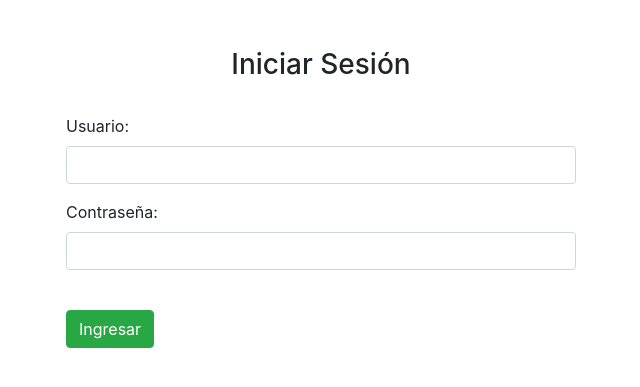
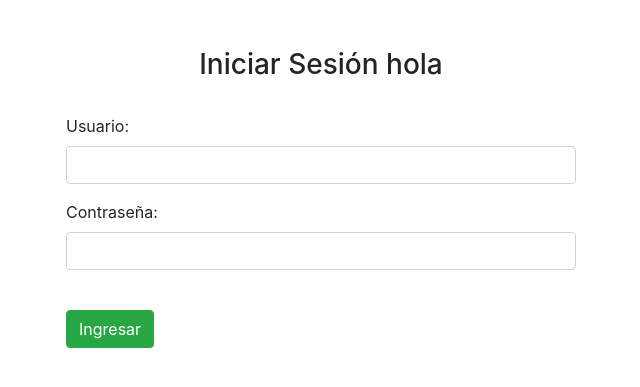
Before and after one commit to Caterina2001/Servicios-Biblioteca, a PHP site: template includes/login.php in a window 1280 px wide. Shown: the top 387 px of the page, without its empty margins (319-959 px from the left). Run offline with PHP 8.4, Linux system fonts and the light colour scheme; the template is opened without the code that fills it, so the values that code supplies are empty; some libraries are stand-ins or nearby versions.

Commit message:
Cambio de prueba

```diff
--- a/includes/login.php
+++ b/includes/login.php
@@ -23,7 +23,7 @@
                         <br>
 
                    <br>
-                                    <h3 class="text-center">Iniciar Sesión</h3>
+                                    <h3 class="text-center">Iniciar Sesión hola</h3>
                        <br>
                             <div class="form-group">
                                 <label for="correo">Usuario:</label><br>
```
